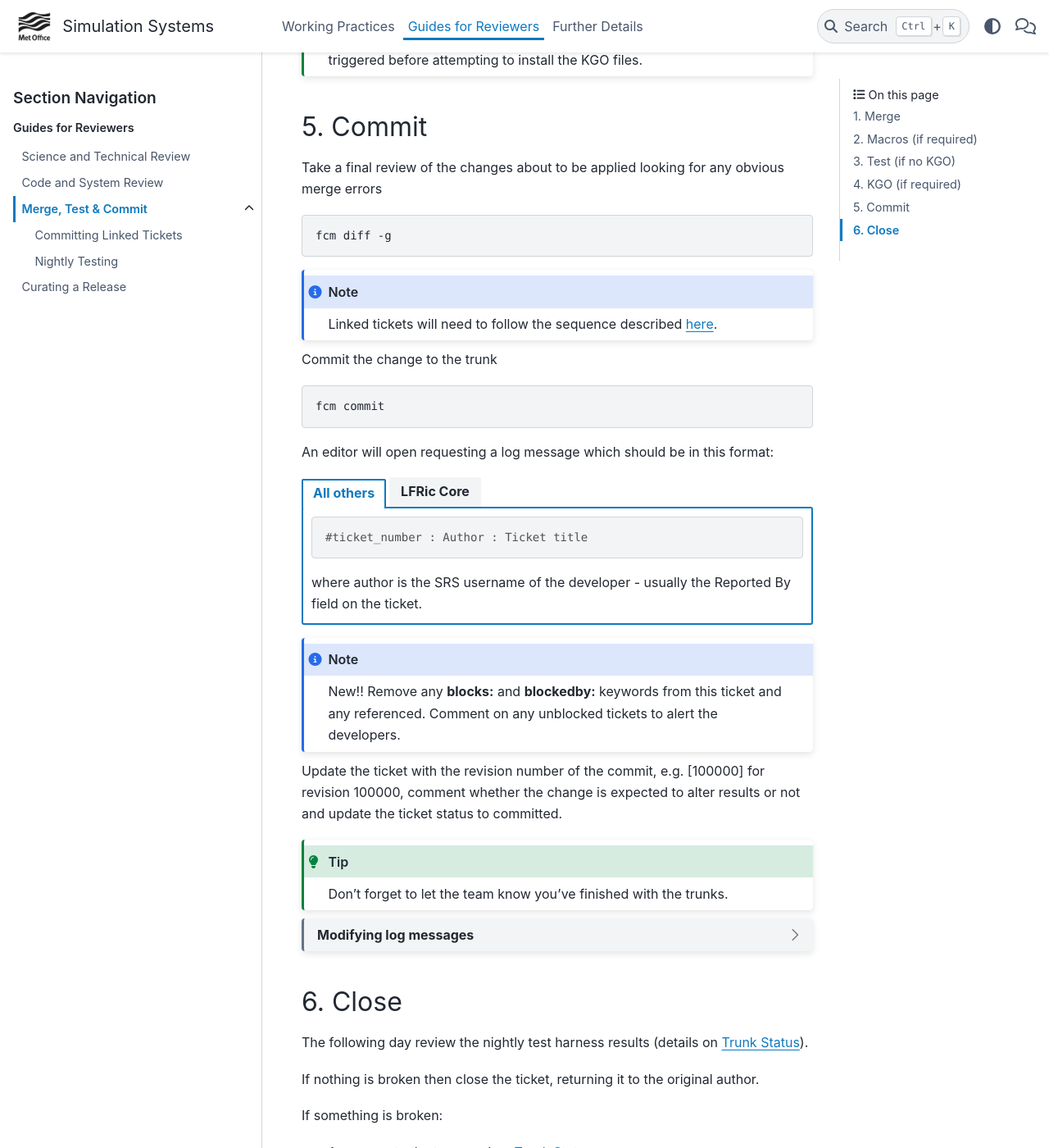
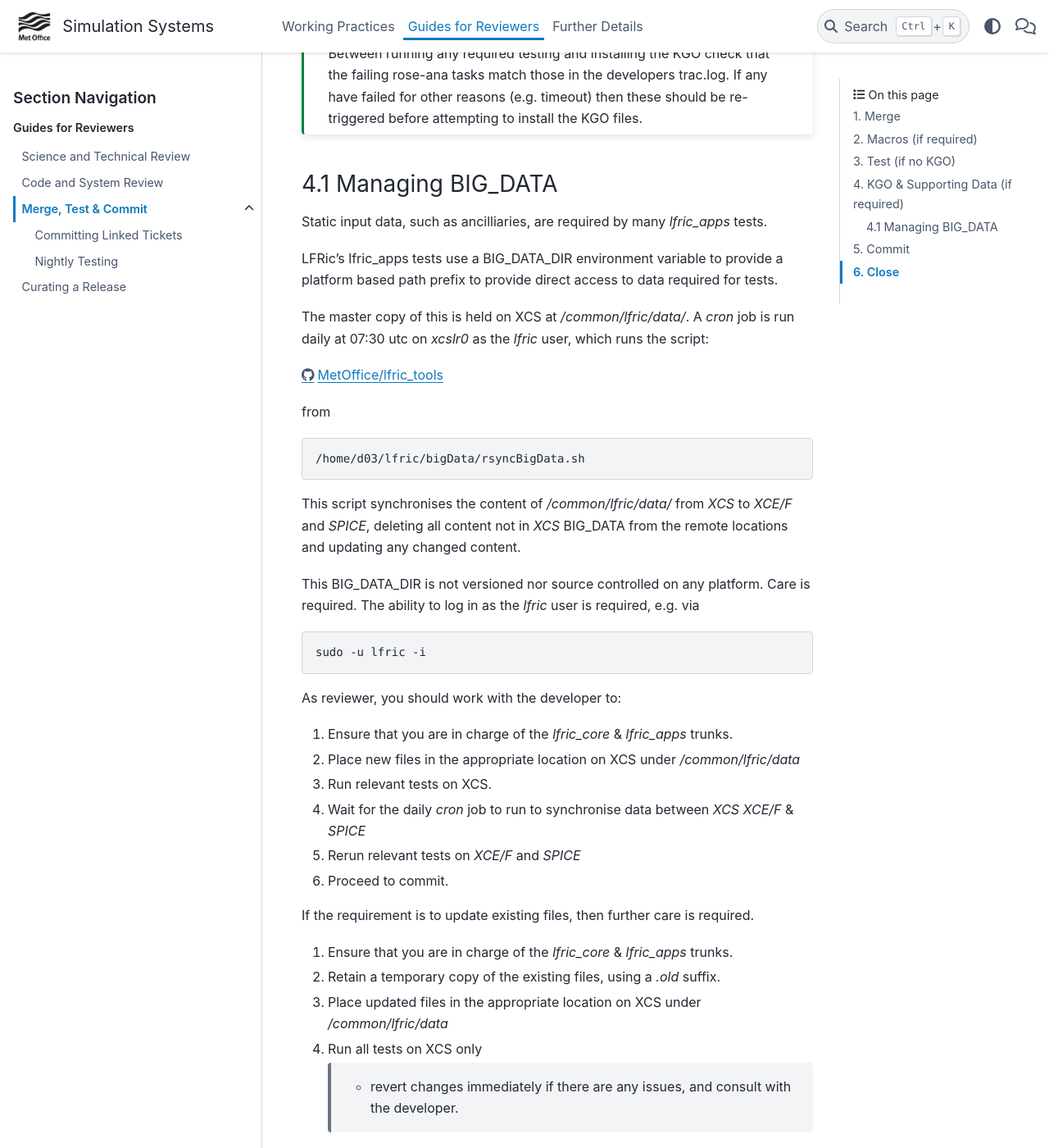
Before and after one commit to MetOffice/simulation-systems, a Sphinx documentation site: the page built from source/Reviewers/howtocommit.rst, in a window 1280 px wide and 1400 px high, scrolled down 3892 px. Shown: the whole window at 82% size. Built offline with Sphinx 7.4.7 and the PyData theme 0.15.4, drawn with Linux system fonts in a browser that asks for light colours; some of the changed text lies outside the part shown.

Commit message:
manage BIG DATA

```diff
--- a/source/Reviewers/howtocommit.rst
+++ b/source/Reviewers/howtocommit.rst
@@ -320,11 +320,13 @@ are no clashes with what else has gone on trunk.
 
 
 
-4. KGO (if required)
---------------------
+4. KGO & Supporting Data (if required)
+--------------------------------------
 
 **If** your change is known to alter answers, you need to update rose-stem KGO
 for all affected tests before you commit to the trunk.
+
+If supporting data changes or updates are required, then you need to provide updates to BIG_DATA
 
 *NB: These instructions are Met Office specific, other sites may manage their KGO differently*
 
@@ -514,6 +516,64 @@ for all affected tests before you commit to the trunk.
     failed for other reasons (e.g. timeout) then these should be re-triggered
     before attempting to install the KGO files.
 
+4.1 Managing BIG_DATA
+^^^^^^^^^^^^^^^^^^^^^^
+
+Static input data, such as ancilliaries, are required by many `lfric_apps` tests.
+
+LFRic's lfric_apps tests use a BIG_DATA_DIR environment variable to provide a platform based
+path prefix to provide direct access to data required for tests.
+
+The master copy of this is held on XCS at `/common/lfric/data/`.
+A `cron` job is run daily at 07:30 utc on `xcslr0` as the `lfric` user, which runs the script:
+
+https://github.com/MetOffice/lfric_tools/tree/main/bigData/rsyncBigData.sh
+
+from
+
+.. code-block:: RST
+
+    /home/d03/lfric/bigData/rsyncBigData.sh
+
+This script synchronises the content of `/common/lfric/data/` from `XCS` to `XCE/F` and `SPICE`,
+deleting all content not in `XCS` BIG_DATA from the remote locations and updating any changed content.
+
+This BIG_DATA_DIR is not versioned nor source controlled on any platform.
+Care is required. The ability to log in as the `lfric` user is required, e.g. via
+
+.. code-block:: RST
+
+    sudo -u lfric -i
+
+As reviewer, you should work with the developer to:
+
+#. Ensure that you are in charge of the `lfric_core` & `lfric_apps` trunks.
+#. Place new files in the appropriate location on XCS under `/common/lfric/data`
+#. Run relevant tests on XCS.
+#. Wait for the daily `cron` job to run to synchronise data between `XCS` `XCE/F` & `SPICE`
+#. Rerun relevant tests on `XCE/F` and `SPICE`
+#. Proceed to commit.
+
+If the requirement is to update existing files, then further care is required.
+
+#. Ensure that you are in charge of the `lfric_core` & `lfric_apps` trunks.
+#. Retain a temporary copy of the existing files, using a `.old` suffix.
+#. Place updated files in the appropriate location on XCS under `/common/lfric/data`
+#. Run all tests on XCS only
+
+    - revert changes immediately if there are any issues, and consult with the developer.
+
+#. Manually trigger the synchronisation script to synchronise data between `XCS` `XCE/F` & `SPICE`
+
+    - Waiting for the daily `cron` job to run can introduce a misalignment or race condition for scheduled testing.
+
+#. Rerun relevant tests on `XCE/F` and `SPICE`
+
+    - revert changes immediately if there are any issues, and consult with the developer.
+
+#. Remove any `.old` files that you created on `XCS`.
+#. Proceed to commit.
+
 5. Commit
 ---------
 
```
